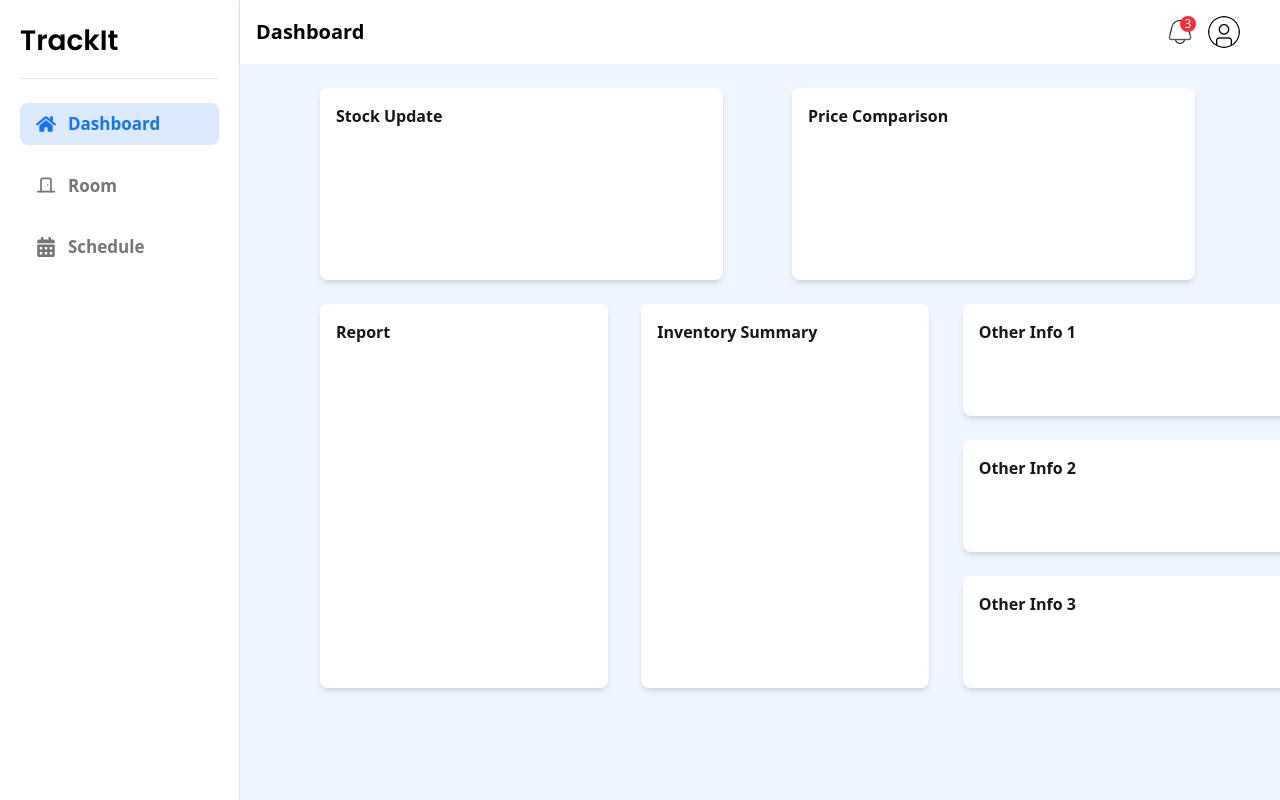
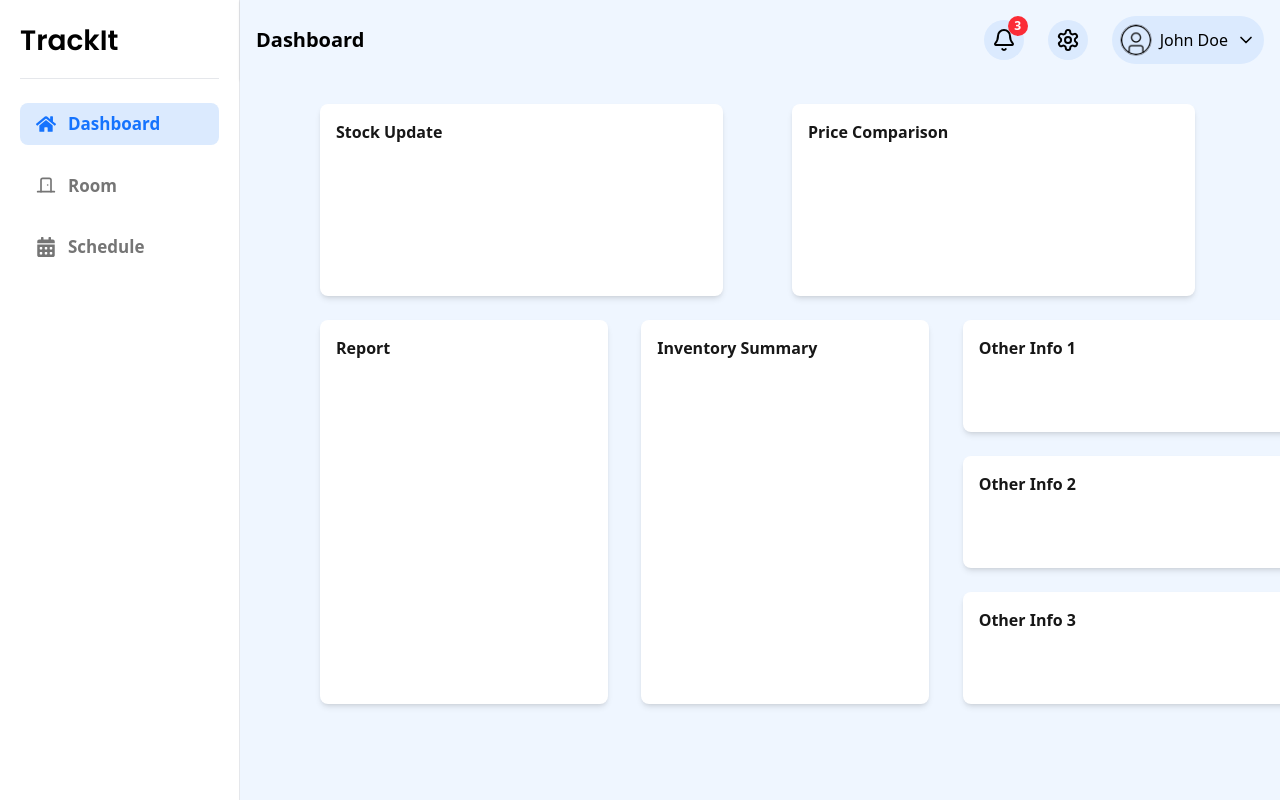
Before and after one commit to rafalino26/framework-project, a Next.js app: page /dashboard in a window 1280 px wide. Shown: the top 800 px of the page. Built offline with nearby package versions, Linux system fonts and the light colour scheme.

Commit message:
update header

```diff
--- a/src/app/dashboard/component/DashboardLayout.tsx
+++ b/src/app/dashboard/component/DashboardLayout.tsx
@@ -2,38 +2,103 @@
 
 import Sidebar from "./Sidebar";
 import { usePathname } from "next/navigation";
+import { useState, useRef, useEffect } from "react";
+import { Bell, Settings, ChevronDown } from "lucide-react";
 
 const pageTitles: Record<string, string> = {
-    "/dashboard": "Dashboard",
-    "/dashboard/room": "Room",
-    "/dashboard/schedule": "Schedule"
+  "/dashboard/home": "Home",
+  "/dashboard/inventory": "Inventory",
+  "/dashboard/stock-entry": "Stock Entry",
+  "/dashboard/stock-update": "Stock Update",
+  "/dashboard/market-price": "Market Price",
+  "/dashboard/hpp": "HPP",
+  "/dashboard/report": "Report",
+  "/dashboard/about-us": "About Us",
 };
 
-export default function DashboardLayout({ children }: { children: React.ReactNode }) {
+export default function DashboardLayout({
+  children,
+}: {
+  children: React.ReactNode;
+}) {
   const pathname = usePathname();
   const pageTitle = pageTitles[pathname] || "Dashboard";
 
+  const [dropdownOpen, setDropdownOpen] = useState(false);
+  const dropdownRef = useRef<HTMLDivElement>(null);
+
+  useEffect(() => {
+    function handleClickOutside(event: MouseEvent) {
+      if (
+        dropdownRef.current &&
+        !dropdownRef.current.contains(event.target as Node)
+      ) {
+        setDropdownOpen(false);
+      }
+    }
+    document.addEventListener("mousedown", handleClickOutside);
+    return () => document.removeEventListener("mousedown", handleClickOutside);
+  }, []);
+
   return (
-        <div className="flex min-h-screen">
+    <div className="flex min-h-screen font-poppins">
       <Sidebar />
       <div className="flex-1 flex flex-col">
-                <header className="bg-white shadow p-4 flex justify-between items-center">
-                    <div className="text-xl text-black font-bold">{pageTitle}</div>
-                    <div className="flex items-center mr-6 space-x-4">
-                        {/* Notification Icon */}
-                        <div className="relative cursor-pointer">
-                            <img src="/notification.png" alt="Notifications" className="w-6 h-6" />
-                            <span className="absolute -top-1 -right-1 bg-red-500 text-white text-xs rounded-full w-4 h-4 flex items-center justify-center">3</span>
+        {/* Header */}
+        <header className="bg-blue-50 shadow p-4 flex justify-between items-center border-none border-gray-300">
+          <div className="text-xl text-black font-bold font-poppins">
+            {pageTitle}
           </div>
 
-                        {/* Profile Dropdown */}
-                        <div className="relative">
-                            <img src="/profile.png" alt="Profile" className="w-8 h-8 rounded-full cursor-pointer" />
-                            {/* Tambah dropdown kalau mau */}
+          {/* Notification, Settings, and Profile */}
+          <div className="flex items-center space-x-6 font-poppins">
+            {/* Notification Icon */}
+            <div className="relative cursor-pointer p-2 rounded-full bg-blue-100 hover:bg-gray-200 transition">
+              <Bell className="w-6 h-6 text-black" />
+              <span className="absolute -top-1 -right-1 bg-red-500 text-white text-xs rounded-full w-5 h-5 flex items-center justify-center font-semibold">
+                3
+              </span>
+            </div>
+
+            {/* Settings Icon */}
+            <button className="p-2 rounded-full bg-blue-100 hover:bg-gray-200 transition">
+              <Settings className="w-6 h-6 text-black" />
+            </button>
+
+            {/* Profile Button */}
+            <div className="relative" ref={dropdownRef}>
+              <button
+                className="flex items-center space-x-2 p-2 bg-blue-100 rounded-full hover:bg-gray-200 transition"
+                onClick={() => setDropdownOpen((prev) => !prev)}
+              >
+                <img
+                  src="/profile.png"
+                  alt="User profile picture"
+                  className="w-8 h-8 rounded-full border border-gray-400"
+                />
+                <span className="font-medium text-black font-poppins">
+                  John Doe
+                </span>
+                <ChevronDown className="w-5 h-5 text-black" />
+              </button>
+
+              {/* Dropdown Menu */}
+              {dropdownOpen && (
+                <div className="absolute right-0 mt-2 w-40 bg-white shadow-lg rounded-lg overflow-hidden border border-gray-200">
+                  <button className="w-full text-left px-4 py-2 hover:bg-gray-100 text-black font-poppins">
+                    Edit Profile
+                  </button>
+                  <button className="w-full text-left px-4 py-2 hover:bg-gray-100 text-red-500 font-poppins">
+                    Logout
+                  </button>
+                </div>
+              )}
             </div>
           </div>
         </header>
-                <main className="flex-1 p-6 bg-blue-50">{children}</main>
+
+        {/* Main Content */}
+        <main className="flex-1 p-6 bg-blue-50 font-poppins">{children}</main>
       </div>
     </div>
   );
```
Lines whose indentation alone changed are shown as unchanged.
